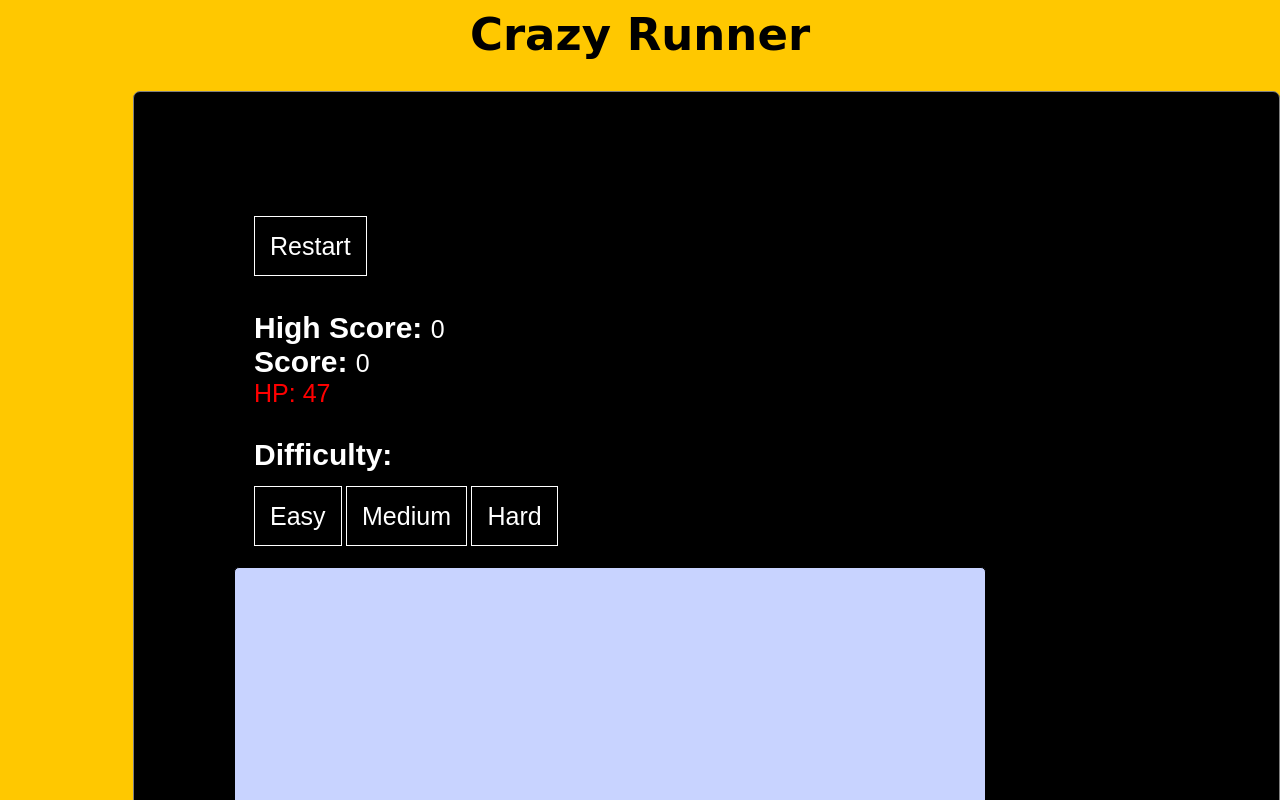
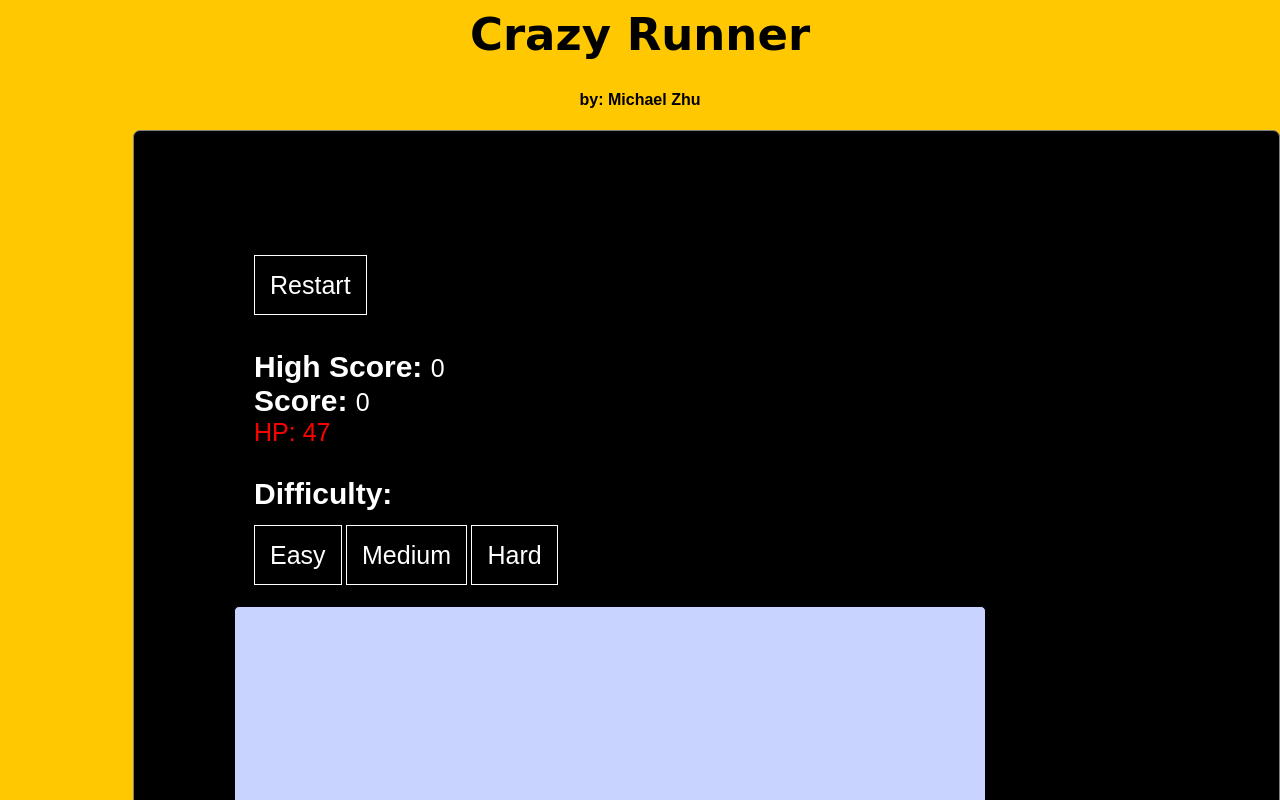
Before and after one commit to mbzhu1/crazy-runner, a plain HTML site: page index.html in a window 1280 px wide. Drawn offline with Linux system fonts and the light colour scheme; a web font is replaced by a local one.

Commit message:
added name

```diff
--- a/index.html
+++ b/index.html
@@ -6,6 +6,7 @@
 
 	<body>
 		<h1>Crazy Runner</h1>
+		<h4 style="text-align:center">by: Michael Zhu</h4>
 		<div id="canvasContainer">
 			<div id="textContainer">
 				<h2 id="alert"></h2>
```
